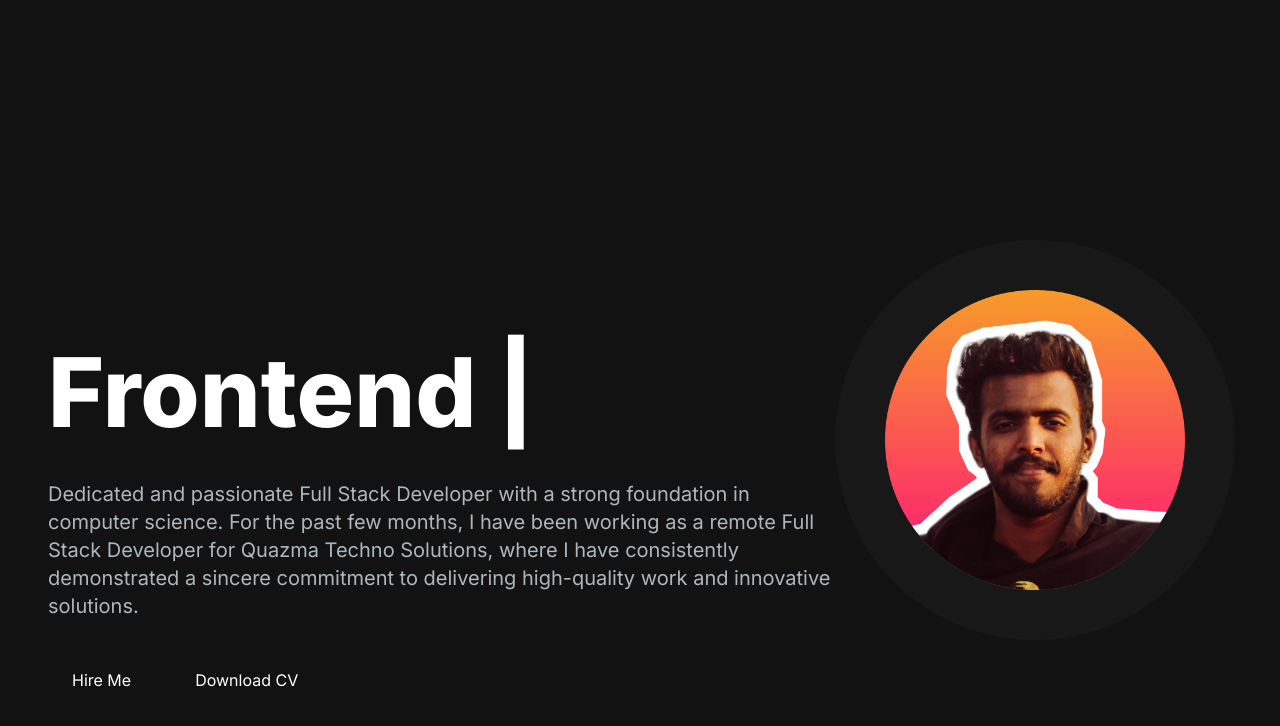
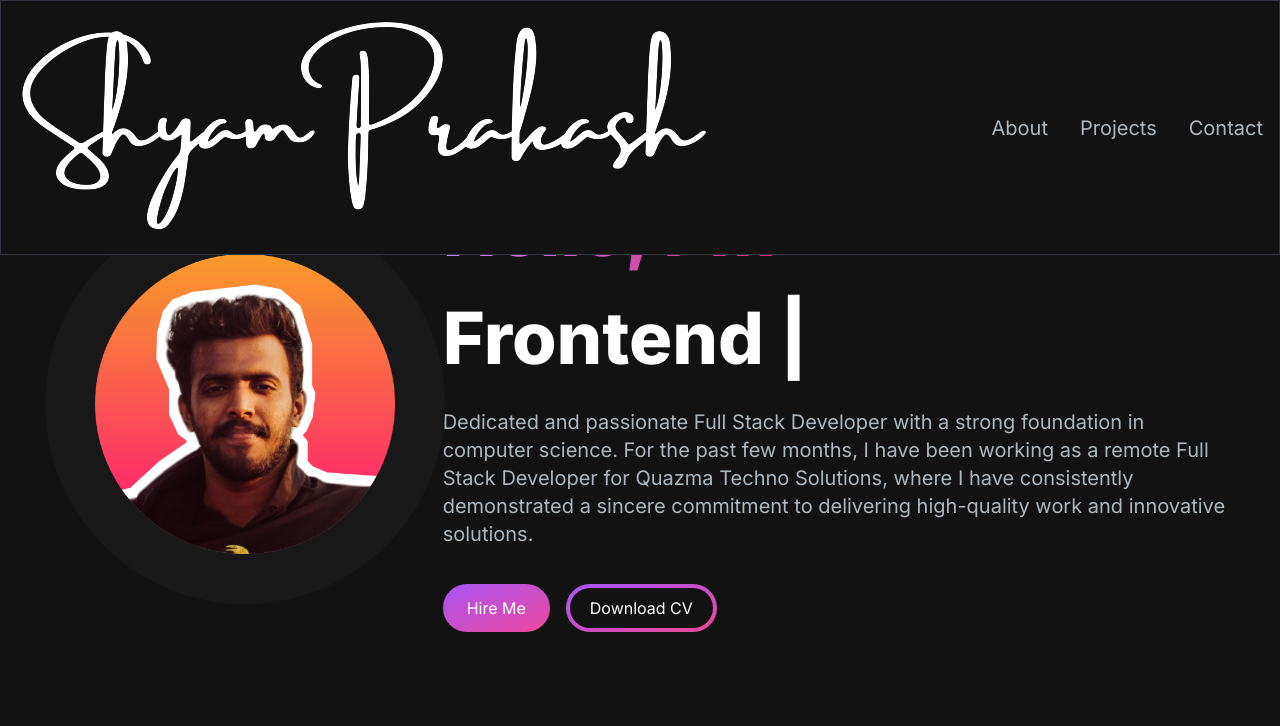
Before and after one commit to ShyamPrakashPPK/Shyam-portfolio, a Next.js app: page / in a window 1280 px wide. Shown: the top 726 px of the page. Built offline with nearby package versions, Linux system fonts and the light colour scheme.

Commit message:
navbar done

```diff
--- a/package.json
+++ b/package.json
@@ -9,6 +9,7 @@
     "lint": "next lint"
   },
   "dependencies": {
+    "@heroicons/react": "^2.0.18",
     "framer-motion": "^10.16.4",
     "next": "14.0.1",
     "react": "^18",
--- a/src/app/components/HeroSection.tsx
+++ b/src/app/components/HeroSection.tsx
@@ -7,15 +7,31 @@
 
 const HeroSection = () => {
     return (
-        <section className="lg:py-16">
+        <section className="lg:py-16 pt-10">
             <div className="grid grid-cols-1 sm:grid-cols-12">
+                <motion.div
+                    initial={{ opacity: 0, scale: 0.5 }}
+                    animate={{ opacity: 1, scale: 1 }}
+                    transition={{ duration: 0.5 }}
+                    className="col-span-4 place-self-center mt-4 lg:mt-0"
+                >
+                    <div className="rounded-full bg-[#181818] w-[250px] h-[250px] lg:w-[400px] lg:h-[400px] relative">
+                        <Image
+                            src="/images/profile.png"
+                            alt="hero image"
+                            className="absolute transform -translate-x-1/2 -translate-y-1/2 top-1/2 left-1/2"
+                            width={300}
+                            height={300}
+                        />
+                    </div>
+                </motion.div>
                 <motion.div
                     initial={{ opacity: 0, scale: 0.5 }}
                     animate={{ opacity: 1, scale: 1 }}
                     transition={{ duration: 0.5 }}
                     className="col-span-8 place-self-center text-center sm:text-left justify-self-start"
                 >
-                    <h1 className="text-white mb-4 text-4xl sm:text-5xl lg:text-8xl lg:leading-normal font-extrabold ">
+                    <h1 className="text-white mb-4 text-4xl sm:text-5xl lg:text-7xl lg:leading-normal font-extrabold ">
                         <span className="text-transparent bg-clip-text bg-gradient-to-r from-primary-400 to-secondary-600">
                             Hello, I&apos;m{" "}
                         </span>
@@ -28,7 +44,7 @@
                                 1000,
                                 "Frontend Developer",
                                 1000,
-                                "Backend Designer",
+                                "Backend Developer",
                                 1000,
                             ]}
                             wrapper="span"
@@ -56,22 +72,7 @@
                         </Link>
                     </div>
                 </motion.div>
-                <motion.div
-                    initial={{ opacity: 0, scale: 0.5 }}
-                    animate={{ opacity: 1, scale: 1 }}
-                    transition={{ duration: 0.5 }}
-                    className="col-span-4 place-self-center mt-4 lg:mt-0"
-                >
-                    <div className="rounded-full bg-[#181818] w-[250px] h-[250px] lg:w-[400px] lg:h-[400px] relative">
-                        <Image
-                            src="/images/profile.png"
-                            alt="hero image"
-                            className="absolute transform -translate-x-1/2 -translate-y-1/2 top-1/2 left-1/2"
-                            width={300}
-                            height={300}
-                        />
-                    </div>
-                </motion.div>
+
             </div>
         </section>
     );
--- /dev/null
+++ b/src/app/components/MenuOverlay.tsx
@@ -0,0 +1,16 @@
+import React from "react";
+import NavLink from "./NavLink";
+
+const MenuOverlay = ({ links }) => {
+    return (
+        <ul className="flex flex-col py-4 items-center">
+            {links.map((link, index) => (
+                <li key={index}>
+                    <NavLink href={link.path} title={link.title} />
+                </li>
+            ))}
+        </ul>
+    );
+};
+
+export default MenuOverlay;
--- /dev/null
+++ b/src/app/components/NavLink.tsx
@@ -0,0 +1,14 @@
+import Link from "next/link";
+
+const NavLink = ({ href, title }) => {
+    return (
+        <Link
+            href={href}
+            className="block py-2 pl-3 pr-4 text-[#ADB7BE] sm:text-xl rounded md:p-0 hover:text-white"
+        >
+            {title}
+        </Link>
+    );
+};
+
+export default NavLink;
--- /dev/null
+++ b/src/app/components/Navbar.tsx
@@ -0,0 +1,74 @@
+"use client";
+import Link from "next/link";
+import Image from "next/image";
+import React, { useState } from "react";
+import NavLink from "./NavLink";
+import { Bars3Icon, XMarkIcon } from "@heroicons/react/24/solid";
+import MenuOverlay from "./MenuOverlay";
+
+const navLinks = [
+    {
+        title: "About",
+        path: "#about",
+    },
+    {
+        title: "Projects",
+        path: "#projects",
+    },
+    {
+        title: "Contact",
+        path: "#contact",
+    },
+];
+
+const Navbar = () => {
+    const [navbarOpen, setNavbarOpen] = useState(false);
+
+    return (
+        <nav className="fixed mx-auto border border-[#33353F] top-0 left-0 right-0 z-10 bg-[#121212] bg-opacity-100">
+            <div className="flex container lg:py-4 flex-wrap items-center justify-between mx-auto px-4 py-2">
+                <Link
+                    href={"/"}
+                    className="text-2xl md:text-5xl text-white font-semibold"
+                >
+                    <Image
+                        src="/images/newlogo_preview_rev_1.PNG"
+                        alt="logo"
+                        className="w-max"
+                        width={300}
+                        height={300}
+                    />
+                </Link>
+                <div className="mobile-menu block md:hidden">
+                    {!navbarOpen ? (
+                        <button
+                            onClick={() => setNavbarOpen(true)}
+                            className="flex items-center px-3 py-2 border rounded border-slate-200 text-slate-200 hover:text-white hover:border-white"
+                        >
+                            <Bars3Icon className="h-5 w-5" />
+                        </button>
+                    ) : (
+                        <button
+                            onClick={() => setNavbarOpen(false)}
+                            className="flex items-center px-3 py-2 border rounded border-slate-200 text-slate-200 hover:text-white hover:border-white"
+                        >
+                            <XMarkIcon className="h-5 w-5" />
+                        </button>
+                    )}
+                </div>
+                <div className="menu hidden md:block md:w-auto" id="navbar">
+                    <ul className="flex p-4 md:p-0 md:flex-row md:space-x-8 mt-0">
+                        {navLinks.map((link, index) => (
+                            <li key={index}>
+                                <NavLink href={link.path} title={link.title} />
+                            </li>
+                        ))}
+                    </ul>
+                </div>
+            </div>
+            {navbarOpen ? <MenuOverlay links={navLinks} /> : null}
+        </nav>
+    );
+};
+
+export default Navbar;
--- a/src/app/page.tsx
+++ b/src/app/page.tsx
@@ -1,9 +1,11 @@
 import Image from 'next/image'
 import HeroSection from './components/HeroSection'
+import Navbar from './components/Navbar'
 
 export default function Home() {
   return (
     <main className="flex min-h-screen flex-col bg-[#121212]">
+      <Navbar/>
       <div className="container mt-24 mx-auto px-12 py-4">
         <HeroSection />
         </div>
--- a/tailwind.config.ts
+++ b/tailwind.config.ts
@@ -1,20 +1,24 @@
-import type { Config } from 'tailwindcss'
-
-const config: Config = {
+/** @type {import('tailwindcss').Config} */
+const colors = require("tailwindcss/colors");
+module.exports = {
   content: [
-    './src/pages/**/*.{js,ts,jsx,tsx,mdx}',
-    './src/components/**/*.{js,ts,jsx,tsx,mdx}',
-    './src/app/**/*.{js,ts,jsx,tsx,mdx}',
+    "./src/pages/**/*.{js,ts,jsx,tsx,mdx}",
+    "./src/components/**/*.{js,ts,jsx,tsx,mdx}",
+    "./src/app/**/*.{js,ts,jsx,tsx,mdx}",
   ],
   theme: {
     extend: {
       backgroundImage: {
-        'gradient-radial': 'radial-gradient(var(--tw-gradient-stops))',
-        'gradient-conic':
-          'conic-gradient(from 180deg at 50% 50%, var(--tw-gradient-stops))',
+        "gradient-radial": "radial-gradient(var(--tw-gradient-stops))",
+        "gradient-conic":
+          "conic-gradient(from 180deg at 50% 50%, var(--tw-gradient-stops))",
       },
+    },
+    colors: {
+      ...colors,
+      primary: colors.purple,
+      secondary: colors.pink,
     },
   },
   plugins: [],
-}
-export default config
+};
--- a/tsconfig.json
+++ b/tsconfig.json
@@ -22,6 +22,6 @@
       "@/*": ["./src/*"]
     }
   },
-  "include": ["next-env.d.ts", "**/*.ts", "**/*.tsx", ".next/types/**/*.ts"],
+  "include": ["next-env.d.ts", "**/*.ts", "**/*.tsx", ".next/types/**/*.ts", "src/app/components/NavLink.tsx"],
   "exclude": ["node_modules"]
 }
```
Also changed, not shown: public/images/newlogo_preview_rev_1.png (added), 1 other file (tests, documents, lock files or other folders).
